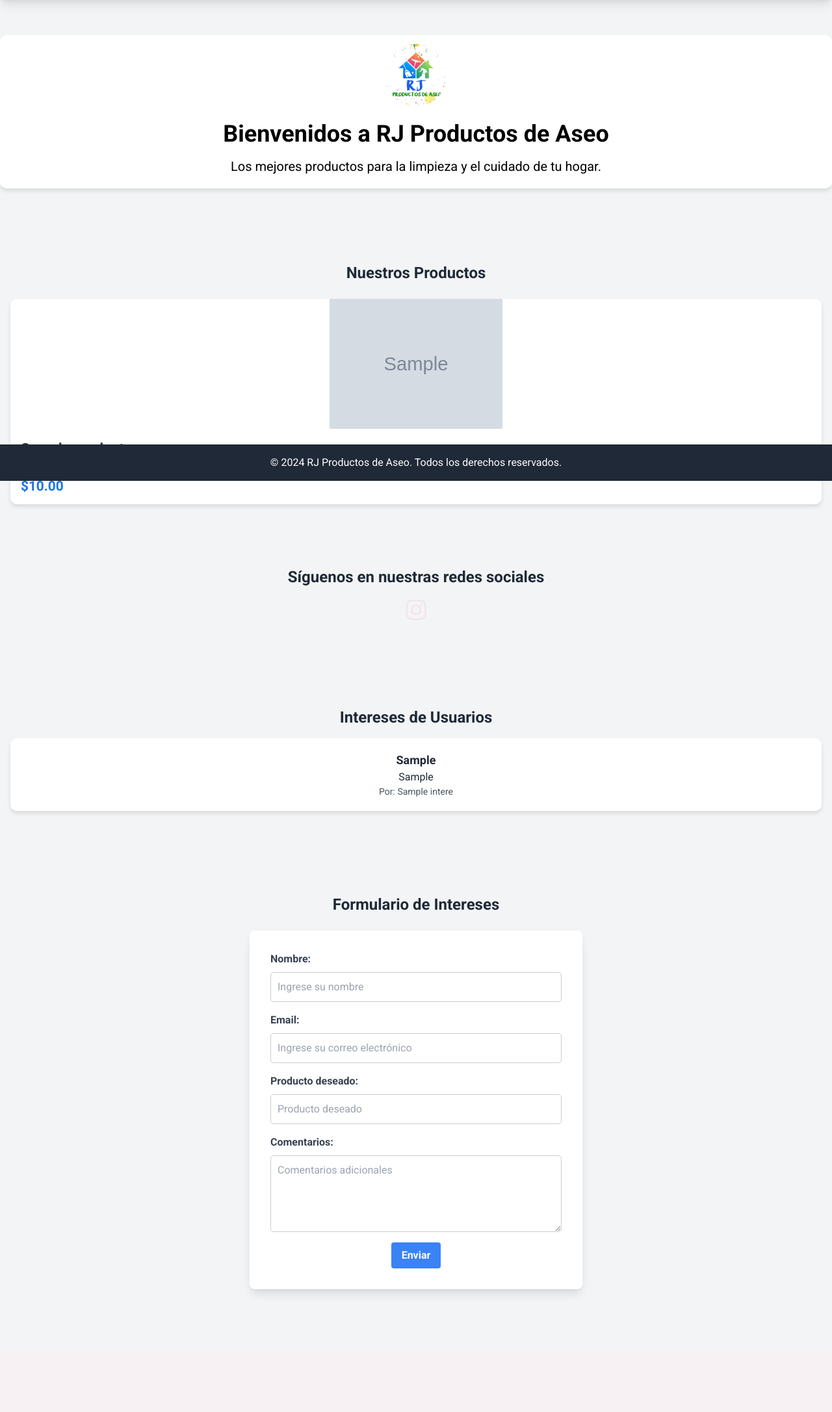
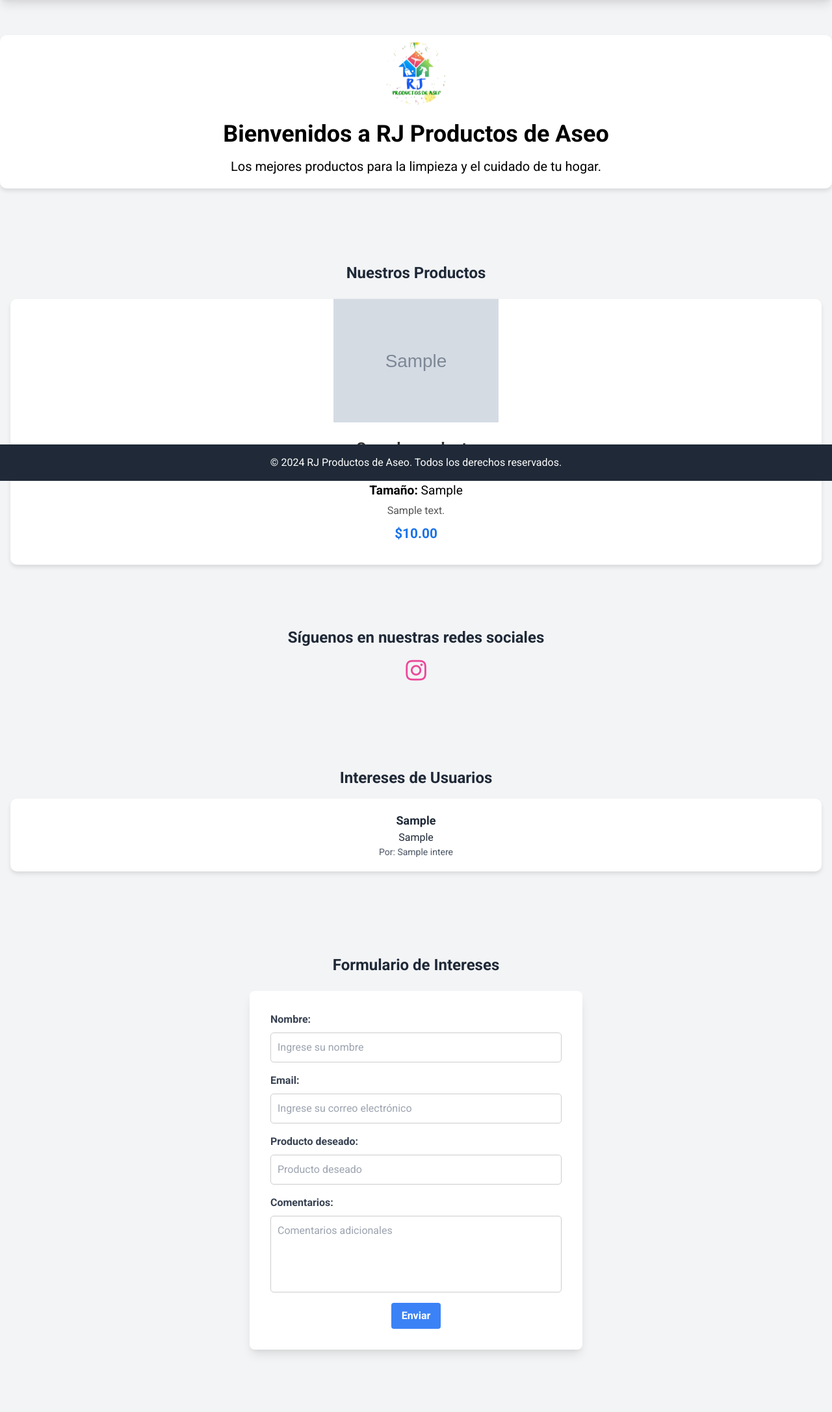
Before and after one commit to RichardsAGonzalezP/rjproductosdeaseo, a Django app: page / in a window 1280 px wide. Shown: the part 60-2233 px from the top of the page at 65% size. Before the commit the page ends 2054 px from the top, so only its background shows below. Run offline with Django 5.2, Linux system fonts and the light colour scheme; tables that the repository leaves empty hold one stand-in row (values such as "Sample post"); grey boxes marked "Sample" are stand-in pictures; some libraries are stand-ins or nearby versions.

Commit message:
Proyecto culminado

```diff
--- a/catalogo/static/catalogo/css/index.css
+++ b/catalogo/static/catalogo/css/index.css
@@ -42,15 +42,11 @@
     box-shadow: 0 10px 20px rgba(0, 0, 0, 0.2);
 }
 
-.product-card .swiper-container {
-    width: 100%;
-    height: 200px; /* Ajustado a 200px para que coincida con el catálogo */
-}
-
 .product-card img {
     width: 100%;
-    height: 200px; /* Ajustado a 200px para que coincida con el catálogo */
+    height: 200px;
     object-fit: contain;
+    padding-bottom: 10px; /* Añadir espacio debajo de la imagen */
 }
 
 .product-card .content {
@@ -58,29 +54,34 @@
 }
 
 .product-card h2 {
-    font-size: 1.4rem; /* Ajustado a 1.4rem para mejor legibilidad */
+    font-size: 1.4rem;
     margin: 0;
     color: #333;
 }
 
 .product-card p {
     color: #555;
-    font-size: 1rem; /* Ajustado a 1rem para mejor legibilidad */
+    font-size: 1rem;
 }
 
 .product-card .price {
-    font-size: 1.3rem; /* Ajustado a 1.2rem para mejor legibilidad */
+    font-size: 1.3rem;
     font-weight: bold;
     color: #1A73E8;
     margin-top: 0.5rem;
 }
 
-.swiper-button-next, .swiper-button-prev {
-    color: #1A73E8;
+.product-name {
+    font-size: 1.6rem;
+    font-weight: bold;
+    margin-bottom: 0.5rem;
+    color: #333;
 }
 
-.swiper-pagination-bullet {
-    background: #1A73E8;
+.aroma-size {
+    font-size: 1.2rem;
+    color: #000;
+    margin: 0.25rem 0;
 }
 
 footer {
@@ -93,7 +94,6 @@
     width: 100%;
 }
 
-/* Estilos para el modal de visualización de imagen */
 .modal {
     display: none;
     position: fixed;
@@ -156,7 +156,6 @@
     box-shadow: 0 10px 20px rgba(0, 0, 0, 0.2);
 }
 
-/* Animaciones y mejoras visuales */
 [data-aos="fade-up"] {
     opacity: 0;
     transform: translateY(20px);
@@ -184,3 +183,7 @@
     width: 100%;
     transition: box-shadow 0.3s ease, border-color 0.3s ease;
 }
+
+.swiper-pagination-container {
+    margin-bottom: 1rem; /* Ajusta el espacio entre la paginación y el precio */
+}
--- a/catalogo/templates/catalogo/catalogo.html
+++ b/catalogo/templates/catalogo/catalogo.html
@@ -38,7 +38,7 @@
                         <div class="swiper-button-prev"></div>
                     </div>
                     <div class="p-4 text-center">
-                        <h2 class="text-lg font-bold text-xl">{{ producto.nombre }}</h2>
+                        <h2 class="text-xl font-bold product-name">{{ producto.nombre }}</h2>
                         <p class="aroma-size"><strong>Aroma:</strong> {{ producto.aroma }}</p>
                         <p class="aroma-size"><strong>Tamaño:</strong> {{ producto.tamaño }}</p>
                         <p class="description">{{ producto.descripcion }}</p>
@@ -84,7 +84,7 @@
                         prevEl: swiper.querySelector('.swiper-button-prev'),
                     },
                     autoplay: {
-                        delay: 4000,
+                        delay: 4000, // Duración ajustada a 5 segundos
                         disableOnInteraction: false,
                     },
                 });
--- a/catalogo/templates/catalogo/index.html
+++ b/catalogo/templates/catalogo/index.html
@@ -4,7 +4,7 @@
 {% block content %}
 <div class="home-banner bg-cover bg-center text-black py-20 relative flex justify-center items-center">
     <div class="container mx-auto text-center bg-white p-8 rounded-lg shadow-lg animate__animated animate__fadeIn">
-        <img src="{% static 'catalogo/images/logo.png' %}" alt="Logo" class="h-24 w-24 rounded-full mx-auto mb-4 logo">
+        <img id="index-logo" src="{% static 'catalogo/images/logo.png' %}" alt="Logo" class="h-24 w-24 rounded-full mx-auto mb-4 logo logo-animation">
         <h1 class="text-4xl font-bold animate__animated animate__fadeInUp">Bienvenidos a RJ Productos de Aseo</h1>
         <p class="text-xl mt-4 animate__animated animate__fadeInUp animate__delay-1s">Los mejores productos para la limpieza y el cuidado de tu hogar.</p>
     </div>
@@ -13,7 +13,7 @@
     <h2 class="text-2xl font-bold text-center mb-6">Nuestros Productos</h2>
     <div class="grid grid-cols-1 sm:grid-cols-2 lg:grid-cols-4 gap-6">
         {% for producto in productos %}
-            <div class="product-card bg-white rounded-lg shadow-lg overflow-hidden transform transition duration-300 hover:scale-105">
+            <div class="product-card bg-white rounded-lg shadow-lg overflow-hidden transform transition duration-300 hover:scale-105" data-category="{{ producto.categoria.id }}">
                 <div class="swiper-container">
                     <div class="swiper-wrapper">
                         {% for imagen in producto.imagenes.all %}
@@ -28,10 +28,19 @@
                     <div class="swiper-button-next"></div>
                     <div class="swiper-button-prev"></div>
                 </div>
-                <div class="p-4">
-                    <h2 class="text-lg font-bold">{{ producto.nombre }}</h2>
-                    <p>{{ producto.descripcion }}</p>
-                    <p class="price text-base font-bold text-blue-600 mt-2">${{ producto.precio }}</p>
+                <div class="p-4 text-center">
+                    <h2 class="text-xl font-bold product-name" style="font-size: 1.5rem;">{{ producto.nombre }}</h2>
+                    <p class="aroma-size" style="font-size: 1.2rem;">
+                        <strong style="color: black; font-weight: bold;">Aroma:</strong>
+                        <span style="color: black; font-weight: normal;">{{ producto.aroma }}</span>
+                    </p>
+                    <p class="aroma-size" style="font-size: 1.2rem;">
+                        <strong style="color: black; font-weight: bold;">Tamaño:</strong>
+                        <span style="color: black; font-weight: normal;">{{ producto.tamaño }}</span>
+                    </p>
+                    <p class="description">{{ producto.descripcion }}</p>
+                    <p class="price text-blue-600">${{ producto.precio }}</p>
+                    <div class="swiper-pagination-container"></div>
                 </div>
             </div>
         {% endfor %}
@@ -75,7 +84,7 @@
         </div>
         <div class="mb-4">
             <label for="id_comentarios" class="block text-gray-700 font-bold mb-2">Comentarios:</label>
-            <textarea id="id_comentarios" name="comentarios" rows="4" class="form-textarea block w-full" placeholder="Comentarios adicionales"></textarea>
+            <textarea id="id_comentarios" name="comentarios" rows="4" class="form-textarea block w-full" placeholder="Comentarios adicionales" style="resize: none;"></textarea>
         </div>
         <div class="text-center mt-4">
             <button type="submit" class="bg-blue-500 hover:bg-blue-600 text-white font-bold py-2 px-4 rounded">Enviar</button>
@@ -107,6 +116,9 @@
     .form-input {
         width: 100%;
     }
+    .form-textarea {
+        resize: none;
+    }
     .interes-card {
         position: relative;
         overflow: hidden;
@@ -120,9 +132,27 @@
         transform: translateY(-10px);
         box-shadow: 0 10px 20px rgba(0, 0, 0, 0.2);
     }
+    .swiper-pagination-container {
+        margin-top: 10px;
+    }
+    /* Animaciones personalizadas */
+    @keyframes bounce {
+        0%, 20%, 50%, 80%, 100% {
+            transform: translateY(0);
+        }
+        40% {
+            transform: translateY(-30px);
+        }
+        60% {
+            transform: translateY(-15px);
+        }
+    }
+
+    .logo-animation {
+        animation: bounce 4s infinite; /* Duración ajustada a 4 segundos */
+    }
 </style>
 {% endblock %}
-
 {% block extra_js %}
 <script src="https://unpkg.com/swiper/swiper-bundle.min.js"></script>
 <script src="https://cdnjs.cloudflare.com/ajax/libs/gsap/3.9.1/gsap.min.js"></script>
@@ -142,24 +172,7 @@
             easing: 'ease-in-out',
         });
 
-        // GSAP animations
-        const timeline = gsap.timeline({ defaults: { ease: "power1.out" } });
-
-        // Animaciones para el logo
-        timeline.from('.logo', { opacity: 0, scale: 0, duration: 0.7, rotate: 360 });
-        timeline.from('.text-4xl', { y: -50, opacity: 0, duration: 0.7 }, "-=0.5");
-        timeline.from('.text-xl', { y: 50, opacity: 0, duration: 0.7 }, "-=0.5");
-
-        // Animación constante para el logo
-        gsap.to('.logo', {
-            y: -10,
-            duration: 1,
-            yoyo: true,
-            repeat: -1,
-            ease: "sine.inOut"
-        });
-
-        // Inicializar Swiper
+        // Inicializar Swiper sin animación para los productos
         var swipers = document.querySelectorAll('.swiper-container');
         swipers.forEach(function(swiper) {
             new Swiper(swiper, {
@@ -175,6 +188,14 @@
                 autoplay: {
                     delay: 4000,
                     disableOnInteraction: false,
+                },
+                on: {
+                    slideChangeTransitionStart: function () {
+                        // Eliminar cualquier manipulación aquí para evitar que desaparezca el nombre
+                    },
+                    slideChangeTransitionEnd: function () {
+                        // Eliminar cualquier manipulación aquí para evitar que desaparezca el nombre
+                    },
                 },
             });
         });
@@ -201,6 +222,10 @@
                 modal.style.display = "none";
             }
         }
+
+        // Animación del logo
+        var logo = document.getElementById("index-logo");
+        logo.classList.add("logo-animation");
     });
 </script>
 {% endblock %}
```
Also changed, not shown: catalogo/static/catalogo/css/catalogo.css (+32 -10 lines), media/productos/Ambientador_frutos_rojos.jpeg (added), media/productos/Jabon_Rey.jpeg (added), media/productos/Jabon_coco.jpeg (added), media/productos/Jabon_corporal_2_aromas.jpeg (added), media/productos/Jabon_de_loza.jpeg (added), media/productos/Jabon_kiwi.jpeg (added), media/productos/Jabon_manzana_verde.jpeg (added), media/productos/Jabon_maracuya.jpeg (added), media/productos/jabon_corporal_talco.jpeg (added), media/productos/suavitel.jpeg (added), 2 other files.
